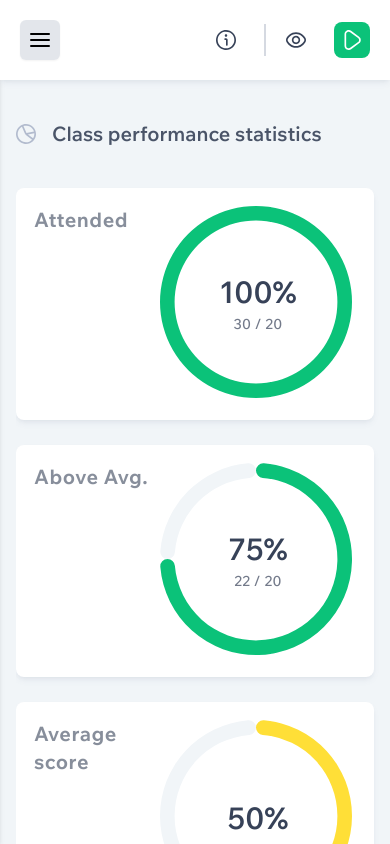
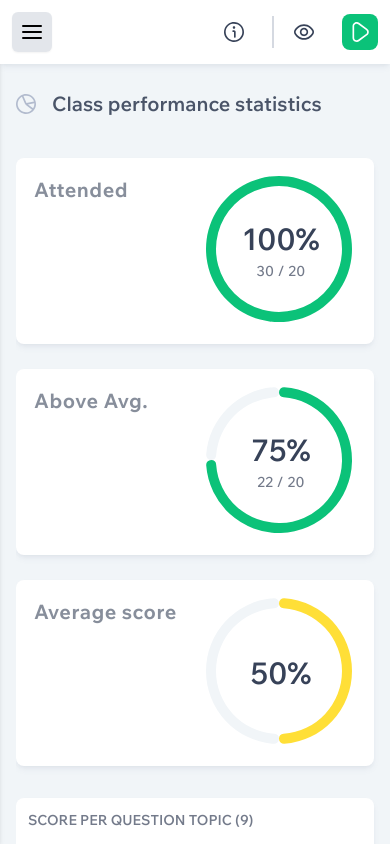
Before and after one commit to GodwinChibyk/afrilearn-web-app-test, a Next.js app: page / in a window 390 px wide. Built offline with nearby package versions, Linux system fonts and the light colour scheme.

Commit message:
fix: pie chart sizing

```diff
--- a/components/Layouts/DashboardLayout/DashboardLayoutIndex.tsx
+++ b/components/Layouts/DashboardLayout/DashboardLayoutIndex.tsx
@@ -25,7 +25,7 @@ export const DashboardLayoutIndex = ({
           showSideBarMenu={showSideBarMenu}
           setShowSideBarMenu={setShowSideBarMenu}
         />
-        <div className="flex-1 h-full pt-[120px] pr-4 sm:pr-[80px] md:pr-[30px] bg-bgColor overflow-y-scroll lg:scrollbar scrollbar-thumb-grayColor/70 scrollbar-thin scrollbar-track-bgColor scrollbar-thumb-rounded-full hover:scrollbar-thumb-grayColor/80">
+        <div className="flex-1 h-full pt-[90px] md:pt-[120px] pr-4 sm:pr-[80px] md:pr-[30px] bg-bgColor overflow-y-scroll lg:scrollbar scrollbar-thumb-grayColor/70 scrollbar-thin scrollbar-track-bgColor scrollbar-thumb-rounded-full hover:scrollbar-thumb-grayColor/80">
           {children}
         </div>
       </div>
--- a/components/Layouts/DashboardLayout/NavSection.tsx
+++ b/components/Layouts/DashboardLayout/NavSection.tsx
@@ -16,7 +16,7 @@ export const NavSection = ({
   showSideBarMenu: boolean;
 }) => {
   return (
-    <nav className="p-5 sticky z-30 top-0 flex flex-row items-center justify-between bg-whiteColor shadow-md shadow-grayColor/10">
+    <nav className="p-3 md:p-5 sticky z-30 top-0 flex flex-row items-center justify-between bg-whiteColor shadow-md shadow-grayColor/10">
       {/* mobile / tablet below @768px*/}
       <section className="flex flex-row items-center space-x-3 md:hidden">
         <Button
--- a/components/Layouts/DashboardLayout/SideBarSection/SideBarSection.tsx
+++ b/components/Layouts/DashboardLayout/SideBarSection/SideBarSection.tsx
@@ -124,7 +124,7 @@ export const SideBarSection = ({
   return (
     <aside
       className={`absolute z-10 top-0 bottom-0 left-0
-        md:relative w-[85%] transform max-w-[327px] pt-[103px]
+        md:relative w-[85%] transform max-w-[327px] pt-[85px] md:pt-[103px]
          pb-6 px-5 h-full bg-whiteColor shadow-md transition-all duration-300
     ${
       showSideBarMenu ? "translate-x-0" : "translate-x-[-100%] md:translate-x-0"
--- a/components/Pages/StatisticsPage/PieChartStatisticsSection.tsx
+++ b/components/Pages/StatisticsPage/PieChartStatisticsSection.tsx
@@ -1,8 +1,28 @@
 "use client";
 import { PIeChartCard } from "@/components/Global/Cards/PIeChartCard";
-import React from "react";
+import React, { useEffect, useState } from "react";
 
 export const PieChartStatisticsSection = () => {
+  //
+  const [windowWidth, setWindowWidth] = useState(0);
+
+  useEffect(() => {
+    // Set initial width
+    setWindowWidth(window.innerWidth);
+
+    // Update width on resize
+    const handleResize = () => {
+      setWindowWidth(window.innerWidth);
+    };
+
+    window.addEventListener("resize", handleResize);
+
+    // Clean up the event listener on component unmount
+    return () => {
+      window.removeEventListener("resize", handleResize);
+    };
+  }, []);
+
   return (
     <section className="mt-10 grid gap-y-[25px] 1xl:grid-cols-2 2xl:grid-cols-3 gap-x-[25px]">
       <PIeChartCard
@@ -10,22 +30,22 @@ export const PieChartStatisticsSection = () => {
         percentageValue={100}
         averageOne={30}
         averageTwo={20}
-        pieChartHeight={196}
-        pieChartWidth={196}
+        pieChartHeight={windowWidth < 600 ? 150 : 196}
+        pieChartWidth={windowWidth < 600 ? 150 : 196}
       />
       <PIeChartCard
         title="Above Avg."
         percentageValue={75}
         averageOne={22}
         averageTwo={20}
-        pieChartHeight={196}
-        pieChartWidth={196}
+        pieChartHeight={windowWidth < 600 ? 150 : 196}
+        pieChartWidth={windowWidth < 600 ? 150 : 196}
       />
       <PIeChartCard
         title="Average score"
         percentageValue={50}
-        pieChartHeight={196}
-        pieChartWidth={196}
+        pieChartHeight={windowWidth < 600 ? 150 : 196}
+        pieChartWidth={windowWidth < 600 ? 150 : 196}
       />
     </section>
   );
```
